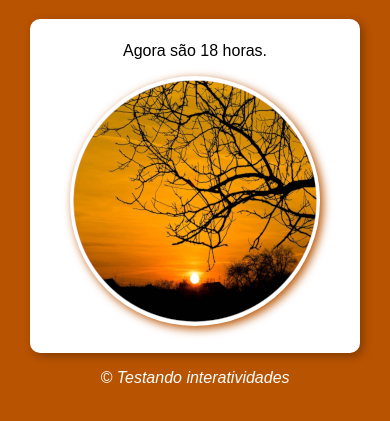
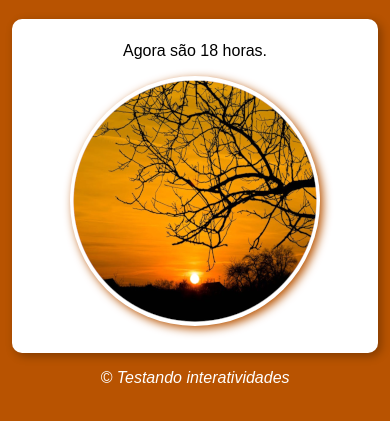
Before and after one commit to JozianeOliveira/ManhaTardeNoiteJS, a plain HTML site: page index.html in a window 390 px wide. Shown: the part 61-482 px from the top of the page. Drawn offline with Linux system fonts and the light colour scheme.

Commit message:
responsividade

```diff
--- a/estilo/style.css
+++ b/estilo/style.css
@@ -14,7 +14,8 @@ section {
     background-color: white;
     border-radius: 10px;
     padding: 15px;
-    width: 80%;
+    width: 90%;
+    max-width: 500px;
     margin: auto;
     box-shadow: 3px 3px 10px rgba(0, 0, 0, 0.302);
     display: flex;
```
